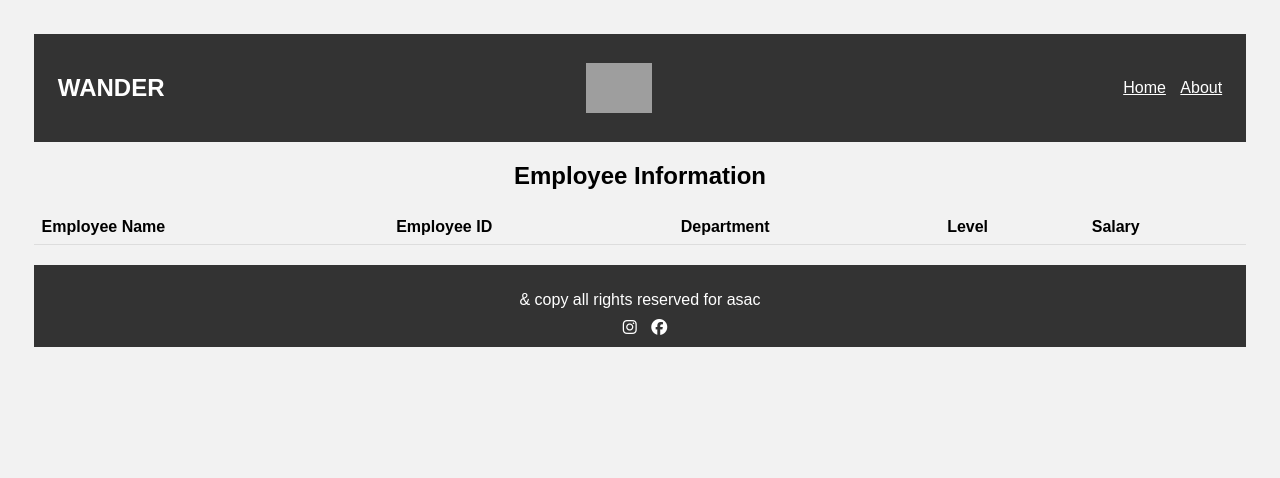
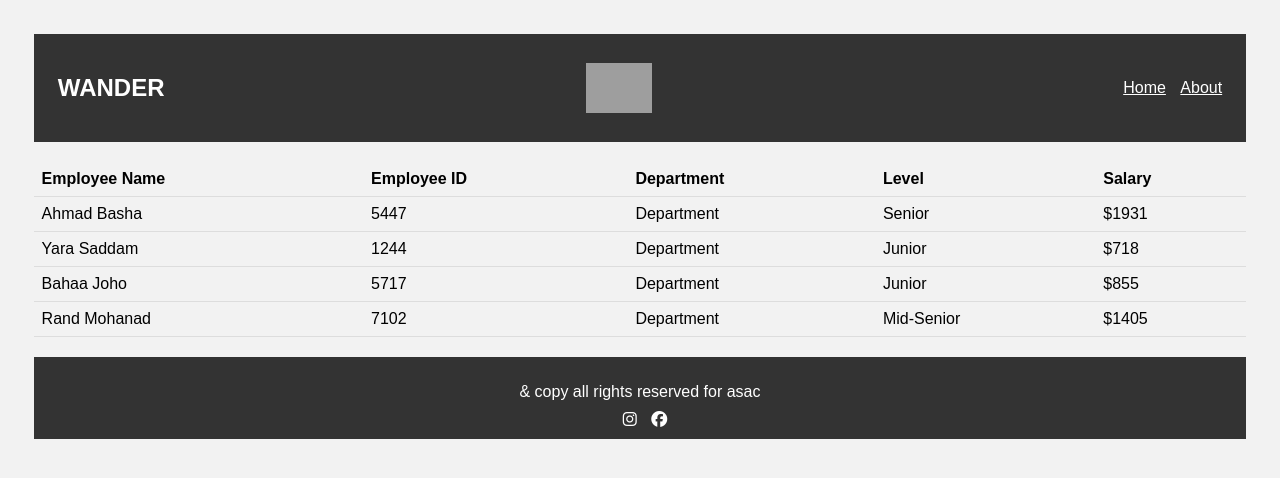
Before and after one commit to Roaaalhanbali/HR-management-system, a plain HTML site: page index.html in a window 1280 px wide. Drawn offline with Linux system fonts and the light colour scheme; grey boxes are pictures that could not be loaded.

Commit message:
Add changes

```diff
--- a/index.html
+++ b/index.html
@@ -21,7 +21,6 @@
     </header>
     <main>
       <ul id="employee-list"></ul>
-      <h2>Employee Information</h2>
       <table id="employee-table">
         <thead>
             <tr>
@@ -32,7 +31,8 @@
                 <th>Salary</th>
             </tr>
         </thead>
-          <tbody></tbody>
+        <tbody>
+        </tbody>
     </table>
     </main>
     <footer>
--- a/js/app.js
+++ b/js/app.js
@@ -1,57 +1,86 @@
-// Employee Constructor Function
-function Employee(fullName, department, level) {
-  this.fullName = fullName;
-  this.department = department;
-  this.level = level;
-  this.employeeId = generateEmployeeId();
-  this.salary = this.generateSalary();
-}
-
-// Generate a random salary based on the employee level
-Employee.prototype.generateSalary = function () {
-  switch (this.level) {
-    case "Senior":
-      return Math.floor(Math.random() * (2000 - 1500 + 1)) + 1500;
-    case "Mid-Senior":
-      return Math.floor(Math.random() * (1500 - 1000 + 1)) + 1000;
-    case "Junior":
-      return Math.floor(Math.random() * (1000 - 500 + 1)) + 500;
-    default:
-      return 0;
+// Employee Data
+const employees = [
+  {
+      fullName: "Ahmad Basha",
+      level: "Senior"
+  },
+  {
+      fullName: "Yara Saddam",
+      level: "Junior"
+  },
+  {
+      fullName: "Bahaa Joho",
+      level: "Junior"
+  },
+  {
+      fullName: "Rand Mohanad",
+      level: "Mid-Senior"
   }
-};
+];
 
 // Generate a unique four-digit employee ID
 function generateEmployeeId() {
   return Math.floor(1000 + Math.random() * 9000);
 }
 
+// Calculate the salary range based on employee level
+function calculateSalaryRange(level) {
+  switch (level) {
+      case "Senior":
+          return { min: 1500, max: 2000 };
+      case "Mid-Senior":
+          return { min: 1000, max: 1500 };
+      case "Junior":
+          return { min: 500, max: 1000 };
+      default:
+          return { min: 0, max: 0 };
+  }
+}
+
+// Generate a random salary within the given range
+function generateSalary(min, max) {
+  return Math.floor(Math.random() * (max - min + 1)) + min;
+}
+
 // Render employee information in the table
-Employee.prototype.render = function () {
+function renderEmployees() {
   const employeeTable = document.getElementById("employee-table");
-  const tbody = employeeTable.querySelector("tbody");
+  const tbody = document.createElement("tbody");
 
-  const row = document.createElement("tr");
-  row.innerHTML = `
-    <td>${this.fullName}</td>
-    <td>${this.employeeId}</td>
-    <td>${this.department}</td>
-    <td>${this.level}</td>
-    <td>$${this.salary}</td>
-  `;
+  employees.forEach((employee) => {
+      const row = document.createElement("tr");
 
-  tbody.appendChild(row);
-};
+      const employeeId = generateEmployeeId();
+      const employeeDepartment = "Department";
+      const employeeLevel = employee.level;
+      const salaryRange = calculateSalaryRange(employeeLevel);
+      const salary = generateSalary(salaryRange.min, salaryRange.max);
 
-// Create employee instances
-const employees = [
-  new Employee("Ahmad Basha", "Administration", "Senior"),
-  new Employee("Yara Saddam", "Marketing", "Junior"),
-  new Employee("Bahaa Joho", "Development", "Junior"),
-  new Employee("Rand Mohanad", "Finance", "Mid-Senior"),
-];
+      const employeeName = document.createElement("td");
+      employeeName.textContent = employee.fullName;
+      row.appendChild(employeeName);
 
-// Render employees
-employees.forEach((employee) => {
-  employee.render();
-});
+      const employeeIdElem = document.createElement("td");
+      employeeIdElem.textContent = employeeId;
+      row.appendChild(employeeIdElem);
+
+      const employeeDepartmentElem = document.createElement("td");
+      employeeDepartmentElem.textContent = employeeDepartment;
+      row.appendChild(employeeDepartmentElem);
+
+      const employeeLevelElem = document.createElement("td");
+      employeeLevelElem.textContent = employeeLevel;
+      row.appendChild(employeeLevelElem);
+
+      const employeeSalary = document.createElement("td");
+      employeeSalary.textContent = `$${salary}`;
+      row.appendChild(employeeSalary);
+
+      tbody.appendChild(row);
+  });
+
+  employeeTable.appendChild(tbody);
+}
+
+// Call the renderEmployees function to display employee information on the home page
+renderEmployees();
```
Lines whose indentation alone changed are shown as unchanged.
